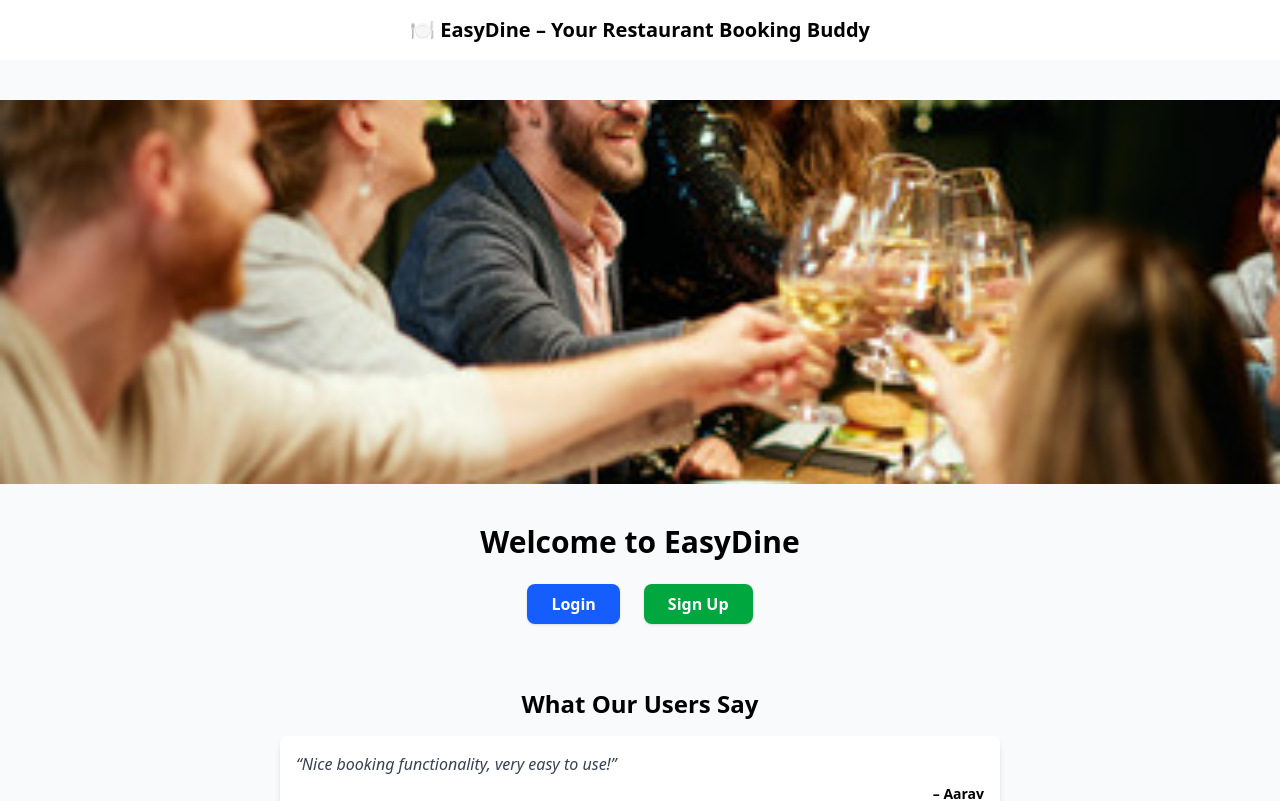
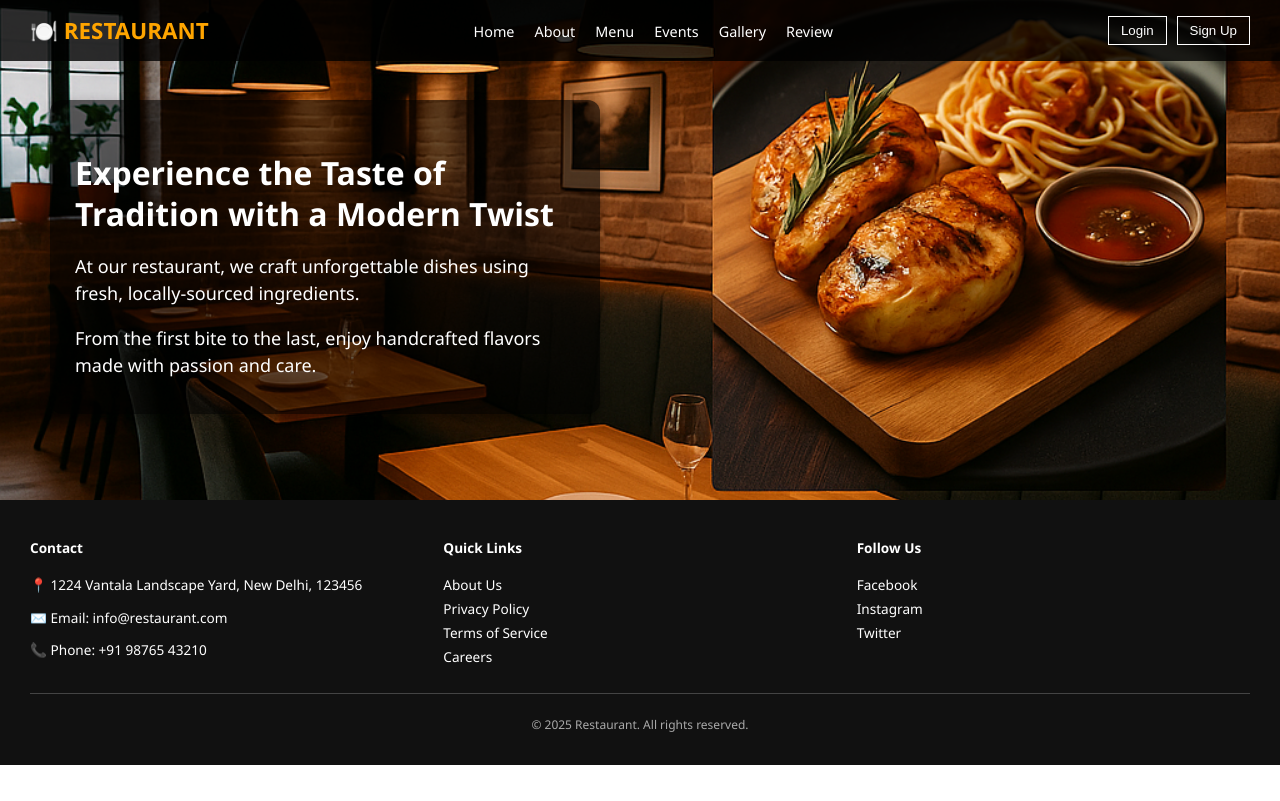
Before and after one commit to sukhdeep143/restaurant-booking, a React (Vite) app in the folder client/: page / in a window 1280 px wide. Shown: the top 801 px of the page. Built offline with nearby package versions, Linux system fonts and the light colour scheme.

Commit message:
Replaced default App.jsx and index.css with my homepage version

```diff
--- a/client/src/App.jsx
+++ b/client/src/App.jsx
@@ -1,24 +1,73 @@
 import React from "react";
-import { Routes, Route, BrowserRouter } from "react-router-dom";
-
-import LoginPage from "./pages/LoginPage";
-import SignUpPage from "./pages/SignUpPage";
-import Home from "./pages/Home";
-import Footer from "./components/Footer";
-import Header from "./components/Header ";
+import "./index.css";
 
 function App() {
   return (
-    <BrowserRouter>
-      <Header />
-      <Routes>
-        <Route path="/" element={<Home />} />
-        <Route path="/login" element={<LoginPage />} />
-        <Route path="/signup" element={<SignUpPage />} />
+    <div>
+      {/* Navbar */}
+      <header>
+        <div className="logo">🍽️ RESTAURANT</div>
+        <nav>
+          <a href="#">Home</a>
+          <a href="#">About</a>
+          <a href="#">Menu</a>
+          <a href="#">Events</a>
+          <a href="#">Gallery</a>
+          <a href="#">Review</a>
+        </nav>
+        <div className="auth-buttons">
+          <button>Login</button>
+          <button>Sign Up</button>
+        </div>
+      </header>
 
-      </Routes>
-      <Footer />
-    </BrowserRouter>
+          {/* Hero Section */}
+          <section className="hero">
+      <img src="/images/homepage.png" alt="Homepage" />
+      <div className="hero-text">
+        <h2>Experience the Taste of Tradition with a Modern Twist</h2>
+        <p>
+          At our restaurant, we craft unforgettable dishes using fresh, locally-sourced ingredients.
+        </p>
+        <p>
+          From the first bite to the last, enjoy handcrafted flavors made with passion and care.
+        </p>
+      </div>
+    </section>
+
+
+      {/* Footer */}
+      <footer>
+  <div className="footer-container">
+    <div className="footer-info">
+      <h4>Contact</h4>
+      <p>📍 1224 Vantala Landscape Yard, New Delhi, 123456</p>
+      <p>✉️ Email: info@restaurant.com</p>
+      <p>📞 Phone: +91 98765 43210</p>
+    </div>
+
+    <div className="footer-links">
+      <h4>Quick Links</h4>
+      <a href="#">About Us</a>
+      <a href="#">Privacy Policy</a>
+      <a href="#">Terms of Service</a>
+      <a href="#">Careers</a>
+    </div>
+
+    <div className="footer-social">
+      <h4>Follow Us</h4>
+      <a href="#">Facebook</a>
+      <a href="#">Instagram</a>
+      <a href="#">Twitter</a>
+    </div>
+  </div>
+
+  <div className="footer-bottom">
+    <p>© {new Date().getFullYear()} Restaurant. All rights reserved.</p>
+  </div>
+</footer>
+
+    </div>
   );
 }
 
--- a/client/src/index.css
+++ b/client/src/index.css
@@ -1 +1,139 @@
-@import "tailwindcss";
+/* App.css */
+
+body {
+  margin: 0;
+  font-family: 'Segoe UI', sans-serif;
+  background-color: #fff;
+  color: #333;
+}
+
+header {
+  position: absolute; /* make header float over image */
+  top: 0;
+  left: 0;
+  width: 100%;
+  z-index: 10; /* ensures it’s above the image */
+  display: flex;
+  justify-content: space-between;
+  align-items: center;
+  background: rgba(0, 0, 0, 0.8); /* slight transparency */
+  color: white;
+  padding: 15px 30px;
+  box-sizing: border-box;
+}
+
+header .logo {
+  color: orange;
+  font-weight: bold;
+  font-size: 1.4rem;
+}
+
+header nav a {
+  margin: 0 10px;
+  text-decoration: none;
+  color: white;
+  font-size: 0.9rem;
+}
+
+header .auth-buttons button {
+  margin-left: 10px;
+  padding: 6px 12px;
+  background: transparent;
+  border: 1px solid white;
+  color: white;
+  cursor: pointer;
+}
+
+header .auth-buttons button:hover {
+  background: white;
+  color: black;
+}
+
+
+.hero {
+  display: flex;
+  width: 100%;
+  position: relative;
+  overflow: hidden;
+}
+
+.hero img {
+  width: 100%;
+  height: 500px;
+  object-fit: cover;
+  display: block;
+  margin: 0;
+  padding: 0;
+  border: none;
+  box-shadow: none;
+
+}
+
+
+.hero-text {
+  position: absolute;
+  top: 20%;
+  left: 50px; /* Reduced from 150px for better centering on wider screens */
+  background: rgba(0, 0, 0, 0.6);
+  color: white;
+  padding: 25px;
+  max-width: 500px;
+  border-radius: 12px;
+  box-shadow: 0 4px 12px rgba(0, 0, 0, 0.3);
+}
+
+.hero-text h2 {
+  margin-bottom: 12px;
+  font-size: 32px;
+  line-height: 1.3;
+}
+
+.hero-text p {
+  font-size: 18px;
+  line-height: 1.5;
+  margin-bottom: 10px;
+}
+
+footer {
+  background: #111;
+  color: white;
+  padding: 20px 30px;
+  font-size: 0.85rem;
+}
+
+.footer-container {
+  display: flex;
+  justify-content: space-between;
+  flex-wrap: wrap;
+  gap: 20px;
+}
+
+.footer-info,
+.footer-links,
+.footer-social {
+  flex: 1;
+  min-width: 200px;
+}
+
+.footer-links a,
+.footer-social a {
+  display: block;
+  margin: 5px 0;
+  color: white;
+  text-decoration: none;
+  font-size: 0.85rem;
+}
+
+.footer-links a:hover,
+.footer-social a:hover {
+  text-decoration: underline;
+}
+
+.footer-bottom {
+  text-align: center;
+  margin-top: 20px;
+  border-top: 1px solid #444;
+  padding-top: 10px;
+  font-size: 0.75rem;
+  color: #aaa;
+}
```
Also changed, not shown: client/public/images/homepage.png (added).
